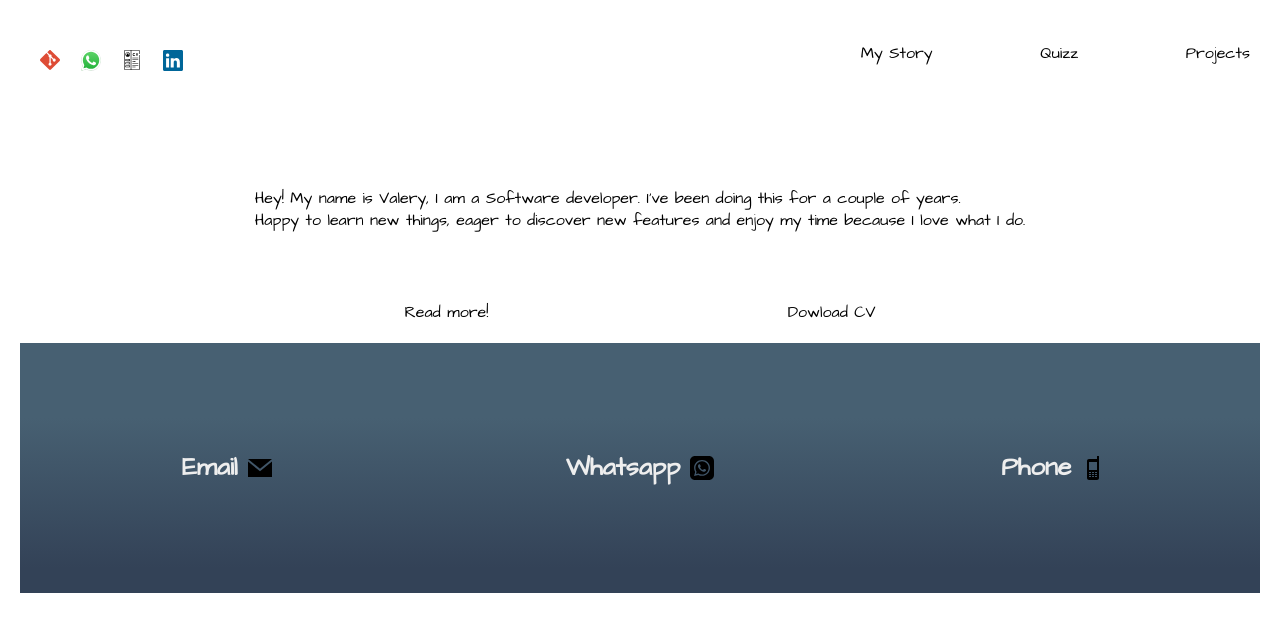
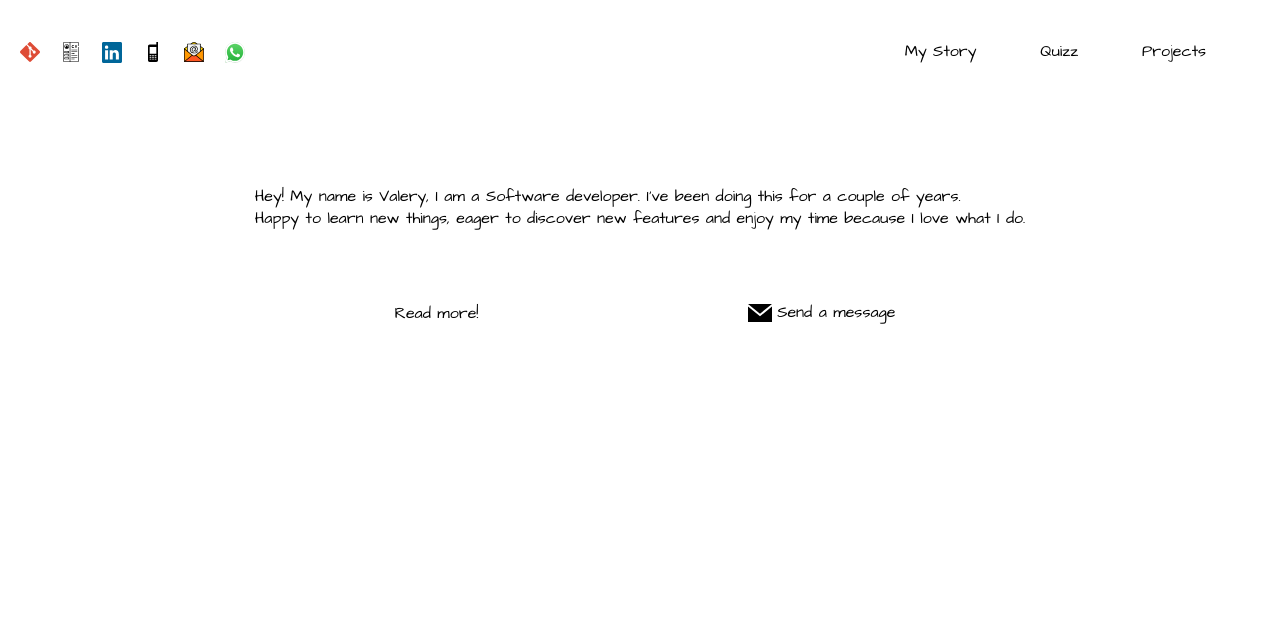
Before and after one commit to valery2590/portfolio, a React (Create React App) app in the folder new-portfolio/: page /#/ in a window 1280 px wide. Shown: the top 632 px of the page. Built offline with nearby package versions, Linux system fonts and the light colour scheme.

Commit message:
more improvements

```diff
--- a/new-portfolio/src/App.js
+++ b/new-portfolio/src/App.js
@@ -23,7 +23,7 @@ function App() {
               <QuestionsPage/>
             </Route>
 
-            <Route exact path="/quiz">
+            <Route exact path="/quizz">
               <QuizPage/>
             </Route>
 
--- a/new-portfolio/src/components/ButtonGeneral.js
+++ b/new-portfolio/src/components/ButtonGeneral.js
@@ -19,8 +19,8 @@ const ButtonGeneral = ({
     <>
       <span onClick={onClick} className={className} style={style}>
         {icon ? (
-          <a href={href} target="_blank" rel="noreferrer" download={download}>
-            <img src={src} className={iconClassName} alt={alt} />
+          <a href={href} target="_blank" rel="noreferrer" download={download} style={{display: "flex"}}>
+            <img src={src} className={iconClassName} alt={alt} /> <span style={{marginLeft:"5px"}}>{title}</span>
           </a>
         ) : (
           title
--- a/new-portfolio/src/components/contact/Contact.js
+++ b/new-portfolio/src/components/contact/Contact.js
@@ -1,5 +1,5 @@
-import "./Contact.css";
-import MailForm from "../mailForm/MailForm";
+
+import styles from "../../styles/generalStyles.module.scss";
 
 const Contact = ({ onClick }) => {
   // const focus = () => {
@@ -19,22 +19,14 @@ const Contact = ({ onClick }) => {
     </svg>
   );
 
-  const textEmailName = (
-    <a className="phone_text">
-      <span>Email</span>
-      <svg
-        className="email-icon-footer"
-        xmlns="http://www.w3.org/2000/svg"
-        width="24"
-        height="24"
-        viewBox="0 0 24 24"
-      >
-        <path d="M12 12.713l-11.985-9.713h23.97l-11.985 9.713zm0 2.574l-12-9.725v15.438h24v-15.438l-12 9.725z" />
-      </svg>
-    </a>
-  );
   return (
-    <div className="contact__container">
+    <div className={styles.contactContainer}>
+      {/* <div className={styles.contactItemContainer}>
+        <MailForm name={textEmailName} />
+      </div> */}
+
+      {/*
+
       {window.screen.width <= 421 && (
         <div className="contact_items">
           <div className="email_contact_section">
@@ -73,47 +65,9 @@ const Contact = ({ onClick }) => {
           </div>
         </div>
       )}
-      {/* version desktop & tablet */}
-      {window.screen.width >= 422 && (
-        <div className="contact_items">
-          <div className="email_contact_section">
-            <MailForm name={textEmailName} />
-          </div>
-          <div className="whatsapp_contact_section">
-            <a
-              className="phone_text"
-              href="https://wa.me/34680535856"
-              target="_blank"
-              rel="noreferrer"
-            >
-              <span>Whatsapp</span>
-              <svg
-                className="whatsapp-icon-footer"
-                xmlns="http://www.w3.org/2000/svg"
-                width="24"
-                height="24"
-                viewBox="0 0 24 24"
-              >
-                <path d="M12.036 5.339c-3.635 0-6.591 2.956-6.593 6.589-.001 1.483.434 2.594 1.164 3.756l-.666 2.432 2.494-.654c1.117.663 2.184 1.061 3.595 1.061 3.632 0 6.591-2.956 6.592-6.59.003-3.641-2.942-6.593-6.586-6.594zm3.876 9.423c-.165.463-.957.885-1.337.942-.341.051-.773.072-1.248-.078-.288-.091-.657-.213-1.129-.417-1.987-.858-3.285-2.859-3.384-2.991-.099-.132-.809-1.074-.809-2.049 0-.975.512-1.454.693-1.653.182-.2.396-.25.528-.25l.38.007c.122.006.285-.046.446.34.165.397.561 1.372.611 1.471.049.099.083.215.016.347-.066.132-.099.215-.198.33l-.297.347c-.099.099-.202.206-.087.404.116.198.513.847 1.102 1.372.757.675 1.395.884 1.593.983.198.099.314.083.429-.05.116-.132.495-.578.627-.777s.264-.165.446-.099 1.156.545 1.354.645c.198.099.33.149.38.231.049.085.049.482-.116.945zm3.088-14.762h-14c-2.761 0-5 2.239-5 5v14c0 2.761 2.239 5 5 5h14c2.762 0 5-2.239 5-5v-14c0-2.761-2.238-5-5-5zm-6.967 19.862c-1.327 0-2.634-.333-3.792-.965l-4.203 1.103 1.125-4.108c-.694-1.202-1.059-2.566-1.058-3.964.002-4.372 3.558-7.928 7.928-7.928 2.121.001 4.112.827 5.609 2.325s2.321 3.491 2.32 5.609c-.002 4.372-3.559 7.928-7.929 7.928z" />
-              </svg>
-            </a>
-          </div>
-          <div className="phone_contact_section">
-            <a className="phone_text" href="tel:0034680535856" rel="noreferrer">
-              <span>Phone</span>
-              <svg
-                className="phone-icon-footer"
-                xmlns="http://www.w3.org/2000/svg"
-                width="24"
-                height="24"
-                viewBox="0 0 24 24"
-              >
-                <path d="M16 0v3h-8c-1.104 0-2 .896-2 2v17c0 1.104.896 2 2 2h8c1.104 0 2-.896 2-2v-22h-2zm-6 21h-2v-1h2v1zm0-2h-2v-1h2v1zm0-2h-2v-1h2v1zm3 4h-2v-1h2v1zm0-2h-2v-1h2v1zm0-2h-2v-1h2v1zm3 4h-2v-1h2v1zm0-2h-2v-1h2v1zm0-2h-2v-1h2v1zm0-3h-8v-8h8v8z" />
-              </svg>
-            </a>
-          </div>
-        </div>
-      )}
+      {/* version desktop & tablet
+      {window.screen.width >= 422 && <div className="contact_items"></div>}
+       */}
     </div>
   );
 };
--- a/new-portfolio/src/components/header/Header.js
+++ b/new-portfolio/src/components/header/Header.js
@@ -8,6 +8,8 @@ import Questions from "../questions/Questions";
 import cvIcon from "../../assets/cv.svg";
 import styles from "../../styles/generalStyles.module.scss";
 import ButtonGeneral from "../ButtonGeneral";
+import phoneIcon from "../../assets/phone-icon.svg";
+import emailIcon from "../../assets/email.svg";
 
 const Header = () => {
   const history = useHistory();
@@ -42,16 +44,6 @@ const Header = () => {
             <ButtonGeneral
               iconClassName={styles.navIconImg}
               icon={true}
-              alt={"whatsapp_Icon"}
-              href={whatsappUrl}
-              src={WhatsappIcon}
-            />
-          </li>
-
-          <li className={styles.navLiIcons}>
-            <ButtonGeneral
-              iconClassName={styles.navIconImg}
-              icon={true}
               download={"cv.valery"}
               alt={"cv_Icon"}
               href="https://drive.google.com/uc?export=download&id=1pIMFghw77B2UhCLjzBg9SkHB3i-jAxpS"
@@ -68,6 +60,36 @@ const Header = () => {
               href={
                 "https://www.linkedin.com/in/valery-figueroa-huaman-01517982/"
               }
+            />
+          </li>
+
+          <li className={styles.navLiIcons}>
+            <ButtonGeneral
+              iconClassName={styles.navIconImg}
+              icon={true}
+              src={phoneIcon}
+              alt={"phone_icon"}
+              href={"tel:0034680535856"}
+            />
+          </li>
+
+          <li className={styles.navLiIcons}>
+            <ButtonGeneral
+              iconClassName={styles.navIconImg}
+              icon={true}
+              src={emailIcon}
+              alt={"email_icon"}
+              href={"mailto:valeryfigueroah@gmail.com"}
+            />
+          </li>
+
+          <li className={styles.navLiIcons}>
+            <ButtonGeneral
+              iconClassName={styles.navIconImg}
+              icon={true}
+              alt={"whatsapp_Icon"}
+              href={whatsappUrl}
+              src={WhatsappIcon}
             />
           </li>
         </ul>
@@ -104,7 +126,7 @@ const Header = () => {
               className={styles.navLiOptions}
               title="Quizz"
               onClick={() => {
-                changeTab("quiz");
+                changeTab("quizz");
               }}
             />
           </li>
--- a/new-portfolio/src/components/mailForm/MailForm.js
+++ b/new-portfolio/src/components/mailForm/MailForm.js
@@ -2,6 +2,8 @@ import React, { useContext, useState, useRef } from 'react';
 import emailjs from 'emailjs-com'
 import "./MailForm.css"
 import Modal from 'react-modal'
+import ButtonGeneral from '../ButtonGeneral';
+import emailIcon from "../../assets/email-icon.svg"
 
 
 Modal.setAppElement('#root')
@@ -107,7 +109,11 @@ const MailForm = ({ name, src, className, className2 }) => {
 
             </Modal>
             <div onClick={modalFunction} className="mailform-texto-button">
-                {name}
+               <ButtonGeneral
+                title={"Send a message"}
+                icon={true}
+                src={emailIcon}
+               />
             </div>
         </>
 
--- a/new-portfolio/src/components/questions/Questions.js
+++ b/new-portfolio/src/components/questions/Questions.js
@@ -26,7 +26,7 @@ const Questions = ({title1, title2, title3}) => {
         className={styles.navLiOptions}
         onClick={() => {
           focus();
-          history.push("/quiz");
+          history.push("/quizz");
         }}
       >
         Quizz
--- a/new-portfolio/src/components/skills/ModalSkills.js
+++ b/new-portfolio/src/components/skills/ModalSkills.js
@@ -39,7 +39,7 @@ const ModalSkills = ({style , onClick}) => {
             >
                 <div className="skillsList_container" onClick={()=>{
                     focus()
-                    history.push("/quiz")}} >
+                    history.push("/quizz")}} >
 
                         <div className="first_list_skills" onClick={()=>setSkills(!true)} >
                             <p  className="list_skill">React JS</p>
--- a/new-portfolio/src/pages/LandingPage.js
+++ b/new-portfolio/src/pages/LandingPage.js
@@ -6,6 +6,7 @@ import ModalSkills from "../components/skills/ModalSkills";
 import PhotoProfile from "../assets/profile-picture2.jpeg";
 import { useState } from "react";
 import ButtonGeneral from "../components/ButtonGeneral";
+import MailForm from "../components/mailForm/MailForm";
 
 const Landing = () => {
   const history = useHistory();
@@ -25,6 +26,23 @@ const Landing = () => {
   const focusRead = () => {
     window.scrollTo(1000, 1000);
   };
+
+  const textEmailName = (
+    <a className="phone_text">
+      <span>Send a message</span>
+      <svg
+        className="email-icon-footer"
+        xmlns="http://www.w3.org/2000/svg"
+        width="24"
+        height="24"
+        viewBox="0 0 24 24"
+      >
+        <path d="M12 12.713l-11.985-9.713h23.97l-11.985 9.713zm0 2.574l-12-9.725v15.438h24v-15.438l-12 9.725z" />
+      </svg>
+    </a>
+  );
+
+
 
   return (
     <div className="landingPage__container">
@@ -55,25 +73,16 @@ const Landing = () => {
                 focusRead();
               }}
             />
-            <ButtonGeneral title={"Dowload CV"} />
-            {/* <button className="button-download-cv">
-              {" "}
-              <a
-                href="https://drive.google.com/uc?export=download&id=1pIMFghw77B2UhCLjzBg9SkHB3i-jAxpS"
-                download="cv.valery"
-              >
-                Dowload CV
-              </a>
-            </button> */}
+
+            <MailForm name={textEmailName} />
           </div>
           {answered && (
             <>
               <div>
-                <p>Are you sure you want to read it?</p>
-                <p>I think is much easier if you download my cv</p>
-                <p>Or, you can just hire me 🤣🤣 </p>
+                <p>Why don't you send a message first?</p>
+                <p>I'll be more than happy to have a meeting with you.</p>
                 <ButtonGeneral
-                  title={"ok, click here"}
+                  title={"or, read my story"}
                   onClick={() => {
                     history.push("/myStory");
                     focus();
--- a/new-portfolio/src/styles/generalStyles.module.scss
+++ b/new-portfolio/src/styles/generalStyles.module.scss
@@ -1,7 +1,7 @@
 .headerContainer {
   width: 100%;
   display: flex;
-  align-items: center;
+  align-items: flex-start;
   justify-content: space-between;
   margin-bottom: 100px;
 }
@@ -21,7 +21,7 @@
   display: flex;
   align-items: center;
   list-style-type: none;
-  justify-content: space-between;
+  justify-content: space-evenly;
 }
 
 .navContainer li {
@@ -50,9 +50,6 @@
 
 .navIconImg {
   width: 50%;
-  margin: 10px;
-  margin-top: 30px;
-  cursor: pointer;
 }
 
 .storySectionMainContainer {
@@ -138,3 +135,21 @@
   border: 1px solid black;
   border-radius: 10px;
 }
+
+// contact section
+
+.contactContainer {
+  width: 100%;
+  display: flex;
+  justify-content: space-around;
+  align-items: center;
+  min-height: 100px;
+}
+
+.contactItemContainer {
+  background-color: yellow;
+  width: 33%;
+  display: flex;
+  align-items: center;
+  justify-content: center;
+}
```
Also changed, not shown: new-portfolio/src/pages/StoryPage.js (+7 -8 lines), new-portfolio/src/assets/email-icon.svg (added), new-portfolio/src/assets/phone-icon.svg (added).
